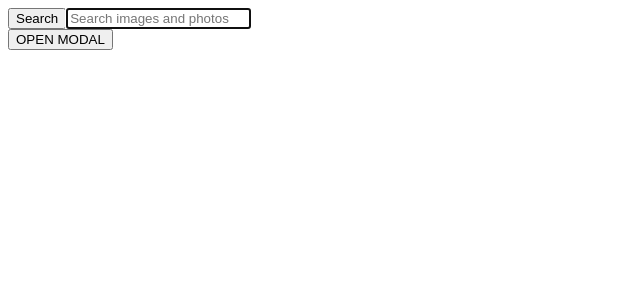
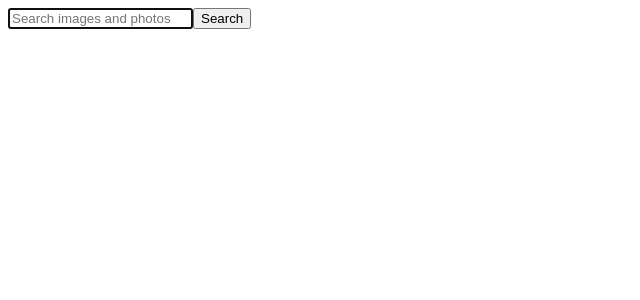
Before and after one commit to MaxusGuitar/goit-react-hw-03-image-finder, a React (Create React App) app: page / in a window 1280 px wide. Shown: the top 300 px of the page, without its empty margins (0-640 px from the left). Built offline with nearby package versions, Linux system fonts and the light colour scheme.

Commit message:
zadolbalsya

```diff
--- a/package.json
+++ b/package.json
@@ -7,10 +7,12 @@
     "@testing-library/jest-dom": "^5.16.1",
     "@testing-library/react": "^12.1.2",
     "@testing-library/user-event": "^13.5.0",
+    "axios": "^0.25.0",
     "gh-pages": "^3.2.3",
     "react": "^17.0.2",
     "react-dom": "^17.0.2",
     "react-scripts": "5.0.0",
+    "react-toastify": "^8.1.0",
     "web-vitals": "^2.1.4"
   },
   "scripts": {
--- a/src/App.js
+++ b/src/App.js
@@ -1,6 +1,8 @@
 import React, { Component } from "react";
+import { ToastContainer } from "react-toastify";
 import Searchbar from "./components/Seacrhbar";
 import Modal from "./components/Modal";
+
 //import FindContact from "./FindContact";
 //import shortid from "shortid";
 //import style from "./App.css";
@@ -8,7 +10,23 @@ import Modal from "./components/Modal";
 class App extends Component {
   state = {
     showModal: false,
+    pictureName: "",
+    loading: false,
   };
+
+  // async componentDidMount() {
+  //   this.setState({ loading: true });
+  //   const API_KEY = "24079663-849aadf309a059b421030ae2f";
+  //   fetch(
+  //     "https://pixabay.com/api/?q=cat&page=1&key=" +
+  //       API_KEY +
+  //       "&image_type=photo&orientation=horizontal&per_page=12"
+  //   )
+  //     .then((res) => res.json())
+  //     .then((photo) => this.setState({ photo }))
+  //     .then(console.log)
+  //     .finally(() => this.setState({ loading: false }));
+  // }
 
   toggleModal = () => {
     this.setState(({ showModal }) => ({
@@ -16,16 +34,26 @@ class App extends Component {
     }));
   };
 
+  handleFormSubmit = (pictureName) => {
+    this.setState({ pictureName });
+  };
+
   render() {
     const { showModal } = this.state;
 
     return (
       <div>
-        <Searchbar />
-        <button type="submit" onClick={this.toggleModal}>
-          OPEN MODAL
-        </button>
+        <Searchbar onSubmit={this.handleFormSubmit} />
         {showModal && <Modal onClose={this.toggleModal} />}
+        {/* {this.state.loading && <h2>Load</h2>}
+        {this.state.photo && (
+          <ul className="gallery">
+            <li className="gallery-item">
+              <img src="{this.state.photo.q}" alt="" />
+            </li>
+          </ul>
+        )} */}
+        <ToastContainer autoClose={3000} />
       </div>
     );
   }
--- a/src/components/Modal/Modal.js
+++ b/src/components/Modal/Modal.js
@@ -2,6 +2,7 @@ import React, { Component } from "react";
 import { createPortal } from "react-dom";
 import propTypes from "prop-types";
 import style from "./modal.module.css";
+import s from "./Screenshot_1.png";
 
 const modalRoot = document.querySelector("#modal__root");
 
@@ -23,11 +24,17 @@ class Modal extends Component {
     }
   };
 
+  ahndleBackdropClick = (e) => {
+    if (e.currentTarget === e.target) {
+      this.props.onClose();
+    }
+  };
+
   render() {
     return createPortal(
-      <div className={style.Overlay}>
+      <div className={style.Overlay} onClick={this.ahndleBackdropClick}>
         <div className={style.Modal}>
-          <img src="" alt="" />
+          <img src={s} alt="" />
         </div>
       </div>,
       modalRoot
--- a/src/components/Seacrhbar/Searchbar.js
+++ b/src/components/Seacrhbar/Searchbar.js
@@ -1,24 +1,46 @@
 import React, { Component } from "react";
 import propTypes from "prop-types";
+import { toast } from "react-toastify";
 
 class Searchbar extends Component {
-  state = {};
+  state = {
+    pictureName: "",
+  };
+
+  handleNameChange = (e) => {
+    this.setState({ pictureName: e.currentTarget.value.toLowerCase() });
+  };
+
+  handleSubmit = (e) => {
+    e.preventDefault();
+
+    if (this.state.pictureName.trim() === "") {
+      //trim() - delete spaces
+      alert("Please enter the picture name!");
+      return;
+    }
+
+    this.props.onSubmit(this.state.pictureName);
+    this.setState({ pictureName: "" });
+  };
 
   render() {
     return (
       <header className="searchbar">
-        <form className="form">
+        <form onSubmit={this.handleSubmit} className="form">
+          <input
+            className="input"
+            type="text"
+            name="pictureName"
+            autoComplete="off"
+            autoFocus
+            placeholder="Search images and photos"
+            value={this.state.pictureName}
+            onChange={this.handleNameChange}
+          />
           <button type="submit" className="button">
             <span className="button-label">Search</span>
           </button>
-
-          <input
-            className="input"
-            type="text"
-            autoComplete="off"
-            autoFocus
-            placeholder="Search images and photos"
-          />
         </form>
       </header>
     );
```
Also changed, not shown: 1 other file (tests, documents, lock files or other folders).
